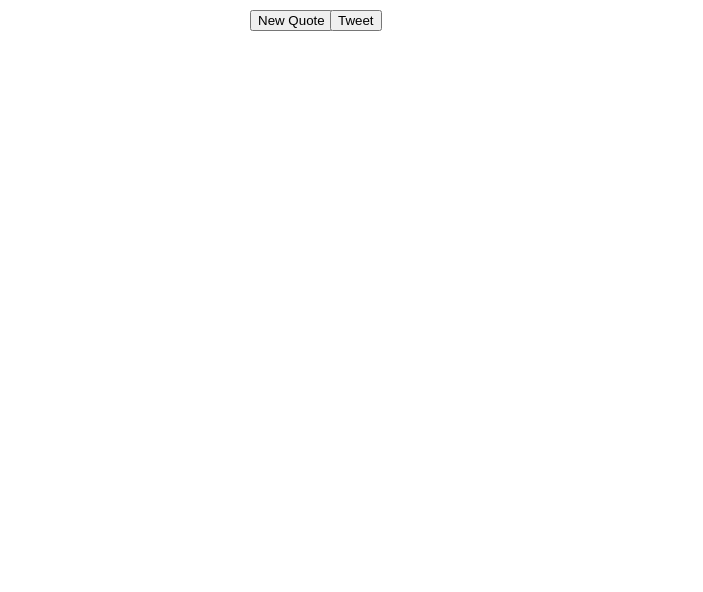
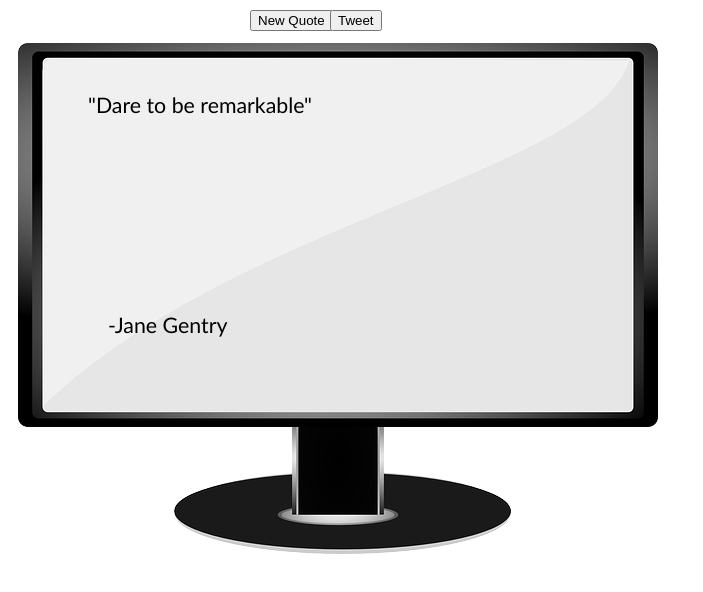
Before and after one commit to mikejbanks/fccrandomquotemachine, a plain HTML site: page index.html in a window 1280 px wide. Both pictures are taken after a click on the button "New Quote". Shown: the whole page, without its empty margins (0-703 px from the left). Drawn offline with Linux system fonts and the light colour scheme.

Commit message:
Update index.html

```diff
--- a/index.html
+++ b/index.html
@@ -1,7 +1,59 @@
 <html>
 <head>
 <link rel="stylesheet" type="text/css" href="style.css">
+<script>
+  var text = '{"quotes":[' + '{"quote":"\\"Think big thoughts but relish small pleasures\\"","quotedName":"-H. Jackson Brown Jr." },' +
+'{"quote":"\\"If you cannot do great things, do small things in a great way\\"","quotedName":"-Napoleon Hill" },' +
+'{"quote":"\\"Every strike brings me closer to the next home run\\"","quotedName":"-Babe Ruth" },' +
+'{"quote":"\\"Never leave that till tomorrow which you can do today\\"","quotedName":"-Benjamin Franklin" },' +
+'{"quote":"\\"In the middle of adversity lies opportunity\\"","quotedName":"-Albert Einstein" },' +
+'{"quote":"\\"Dare to be remarkable\\"","quotedName":"-Jane Gentry" },' +
+'{"quote":"\\"All we have to fear is fear itself.\\"","quotedName":"-Franklin D. Roosevelt " },' +
+'{"quote":"\\"Always desire to learn something useful\\"","quotedName":"-Sophocles  " },' +
+'{"quote":"\\"You can\'t test courage cautiously\\"","quotedName":"-Annie Dillard  " },' +
+'{"quote":"\\"It\'s better to live one day as a lion than a hundred as a lamb\\"","quotedName":"-John Gotti  " },' +
+'{"quote":"\\"From a small seed a mighty trunk may grow\\"","quotedName":"-Aeschylus" }]}';
+var tweettext="Every strike brings me closer to the next home run";
+var tweetlink;
 
+function tweet(){
+window.open(tweetlink,"_self")
+}
+
+function changeQuote() {
+var sizequotes = 11;
+var rand = Math.floor(Math.random()*sizequotes);
+var canvas = document.getElementById("myCanvas");
+tweetlink="https://twitter.com/intent/tweet?text="+obj.quotes[rand].quote+obj.quotes[rand].quotedName;
+     var context = canvas.getContext("2d");
+	 context.clearRect(0, 0, canvas.width, canvas.height);
+	var imageObj = new Image();
+     imageObj.onload = function(){
+         context.drawImage(imageObj, 10, 10);
+         context.font = "16pt Calibri";
+		 context.fillText(obj.quotes[rand].quote, 80, 80);
+		 context.fillText(obj.quotes[rand].quotedName, 100, 300)
+     };
+     imageObj.src = "monitor-screen.png";
+}
+
+window.onload = function(){
+
+obj = JSON.parse(text);
+     var canvas = document.getElementById("myCanvas");
+     var context = canvas.getContext("2d");
+     var imageObj = new Image();
+     imageObj.onload = function(){
+         context.drawImage(imageObj, 10, 10);
+         context.font = "16pt Calibri";
+         context.fillText(obj.quotes[2].quote, 80, 80);
+		 context.fillText(obj.quotes[2].quotedName, 100, 300);
+     };
+     imageObj.src = "monitor-screen.png";
+	 tweetlink="https://twitter.com/intent/tweet?text="+obj.quotes[2].quote+obj.quotes[2].quotedName;
+
+};
+</script>
 </head>
 <body>
 <button type="button" onclick="changeQuote()" id="controls">New Quote</button>
```
